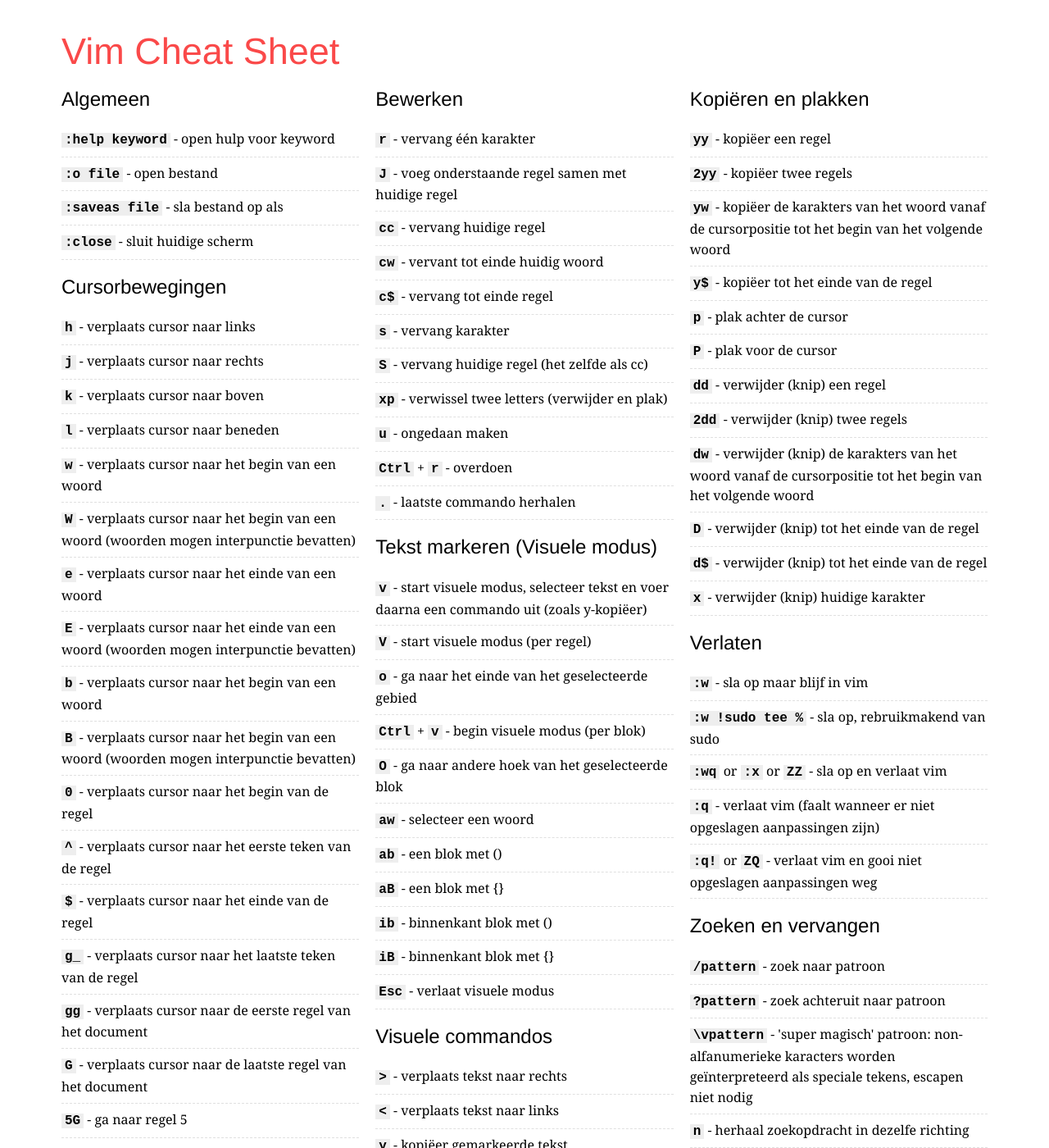
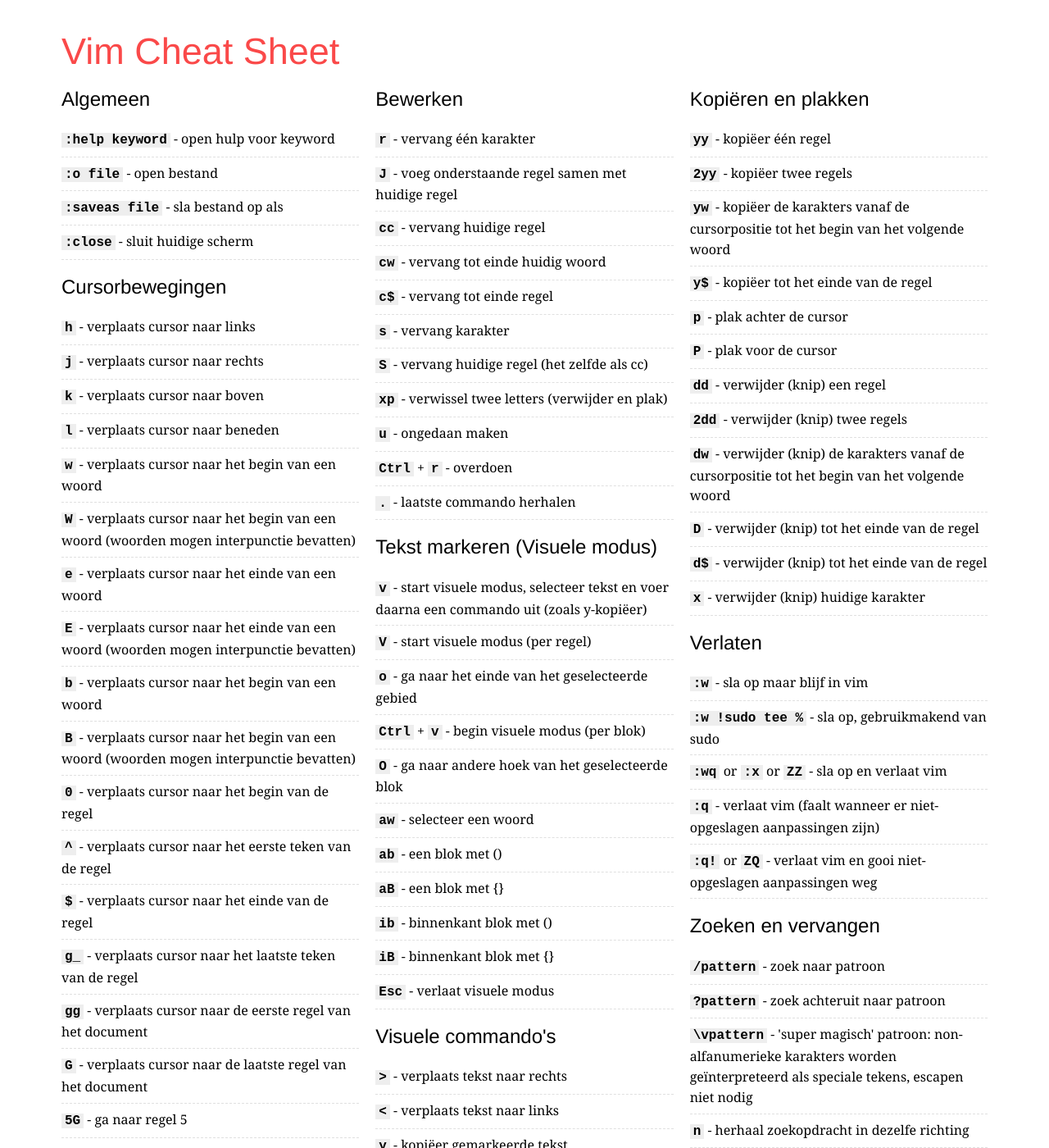
Before and after one commit to rtorr/vim-cheat-sheet, a Jekyll site: the page built from lang/nl_nl/index.html, in a window 1280 px wide and 1400 px high. Shown: the whole window at 82% size. Built offline with Jekyll 4.4.1, drawn with Linux system fonts in a browser that asks for light colours; some of the changed text lies outside the part shown.

Commit message:
Fix typos and slightly change wording on some sentences

```diff
--- a/lang/nl_nl/index.html
+++ b/lang/nl_nl/index.html
@@ -35,7 +35,7 @@
   tip: "Prefix een cursorbeweging met een getal om deze te herhalen. bijvoorbeeld, <kbd>4j</kbd> beweegt de cursor 4 regels omlaag."
 
 insertMode:
-  title: "Insert modus - in- en toevoegen van tekst"
+  title: "Insert modus: in- en toevoegen van tekst"
   commands:
     i: "invoegen voor de cursor"
     I: "invoegen aan het begin van de regel"
@@ -52,7 +52,7 @@
     r: "vervang één karakter"
     J: "voeg onderstaande regel samen met huidige regel"
     cc: "vervang huidige regel"
-    cw: "vervant tot einde huidig woord"
+    cw: "vervang tot einde huidig woord"
     cDollar: "vervang tot einde regel"
     s: "vervang karakter"
     S: "vervang huidige regel (het zelfde als cc)"
@@ -77,7 +77,7 @@
     Esc: "verlaat visuele modus"
 
 visualCommands:
-  title: "Visuele commandos"
+  title: "Visuele commando's"
   commands:
     greaterThan: "verplaats tekst naar rechts"
     lessThan: "verplaats tekst naar links"
@@ -121,9 +121,9 @@
 cutAndPaste:
   title: "Kopiëren en plakken"
   commands:
-    yy: "kopiëer een regel"
+    yy: "kopiëer één regel"
     twoyy: "kopiëer twee regels"
-    yw: "kopiëer de karakters van het woord vanaf de cursorpositie tot het begin van het volgende woord"
+    yw: "kopiëer de karakters vanaf de cursorpositie tot het begin van het volgende woord"
     yiw: "kopiëer woord onder de cursor"
     yaw: "kopiëer het woord onder de cursor, inclusief de spatie er voor of er achter"
     yDollar: "kopiëer tot het einde van de regel"
@@ -131,7 +131,7 @@
     P: "plak voor de cursor"
     dd: "verwijder (knip) een regel"
     twodd: "verwijder (knip) twee regels"
-    dw: "verwijder (knip) de karakters van het woord vanaf de cursorpositie tot het begin van het volgende woord"
+    dw: "verwijder (knip) de karakters vanaf de cursorpositie tot het begin van het volgende woord"
     diw: "verwijder (knip) woord onder de cursor"
     daw: "verwijder (knip) het woord onder de cursor, inclusief de spatie er voor of er achter"
     D: "verwijder (knip) tot het einde van de regel"
@@ -142,18 +142,18 @@
   title: "Verlaten"
   commands:
     colonw: "sla op maar blijf in vim"
-    colonwsudo: "sla op, rebruikmakend van sudo"
+    colonwsudo: "sla op, gebruikmakend van sudo"
     colonwq: "sla op en verlaat vim"
     colonx: "sla op en verlaat vim"
-    colonq: "verlaat vim (faalt wanneer er niet opgeslagen aanpassingen zijn)"
-    colonqbang: "verlaat vim en gooi niet opgeslagen aanpassingen weg"
+    colonq: "verlaat vim (faalt wanneer er niet-opgeslagen aanpassingen zijn)"
+    colonqbang: "verlaat vim en gooi niet-opgeslagen aanpassingen weg"
 
 searchAndReplace:
   title: "Zoeken en vervangen"
   commands:
     forwardSlashPattern: "zoek naar patroon"
     questionMarkPattern: "zoek achteruit naar patroon"
-    backslashVpattern: "'super magisch' patroon: non-alfanumerieke karacters worden geïnterpreteerd als speciale tekens, escapen niet nodig"
+    backslashVpattern: "'super magisch' patroon: non-alfanumerieke karakters worden geïnterpreteerd als speciale tekens, escapen niet nodig"
     n: "herhaal zoekopdracht in dezelfe richting"
     N: "herhaal zoekopdracht in tegengestelde richting"
     colonPercentForwardSlashOldForwardSlashNewForwardSlashg: "vervang alle 'old' met 'new' in het bestand"
```
Also changed, not shown: other parts of lang/nl_nl/index.html (+1 -1 lines).
